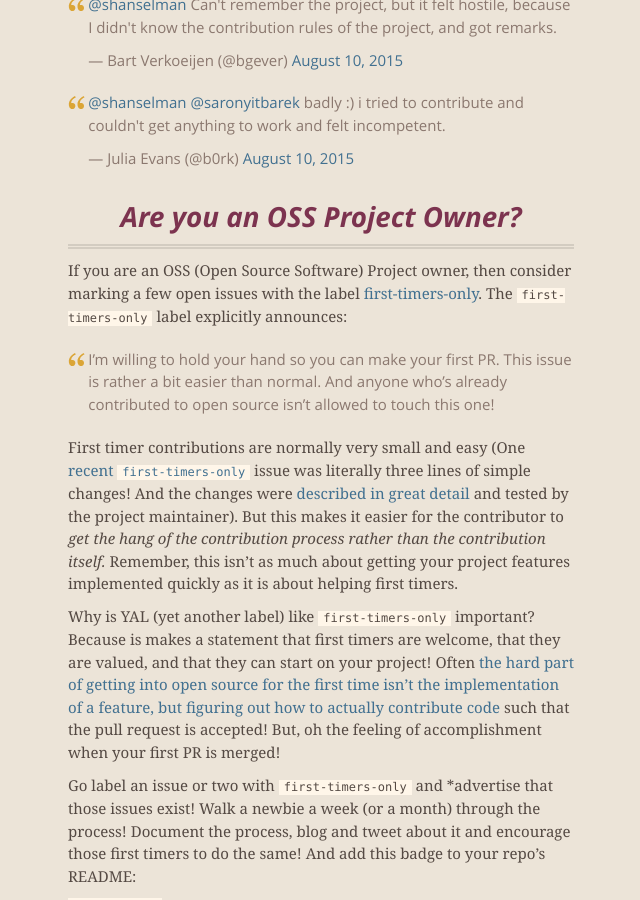
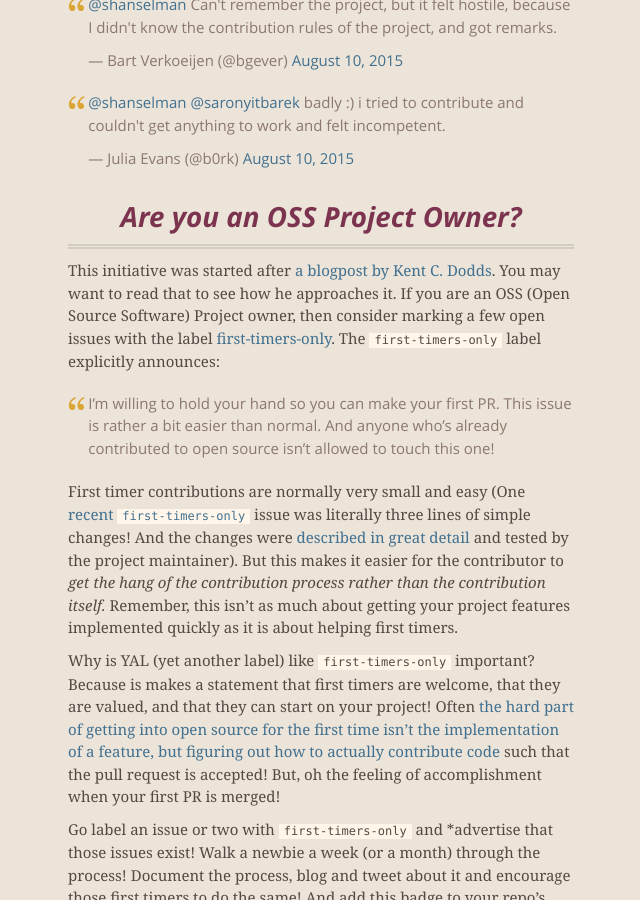
Before and after one commit to shanselman/firsttimersonly, a Jekyll site: the page built from index.md, in a window 1280 px wide and 900 px high, scrolled down 1648 px. Shown: the whole window, without its empty margins (319-959 px from the left). Built offline with Jekyll 4.4.1, drawn with Linux system fonts in a browser that asks for light colours; nearby versions of some CDN libraries; Markdown is read by kramdown in place of the engine named in the settings; comment, search, counter and statistics services are not loaded; grey boxes are pictures that could not be loaded.

Commit message:
Adding explicit reference
Not certain that this is necessary, but I think that this blog post gives a lot of context around the concept and the "rules" of the initiative.

```diff
--- a/index.md
+++ b/index.md
@@ -36,7 +36,7 @@ Some had bad experiences. The purpose of `first-timers-only` is to help everyone
 
 ### Are you an OSS Project Owner?
 
-If you are an OSS (Open Source Software) Project owner, then consider marking a few open issues with the label [first-timers-only](https://github.com/search?q=label%3Afirst-timers-only). The `first-timers-only` label explicitly announces:
+This initiative was started after [a blogpost by Kent C. Dodds](https://medium.com/@kentcdodds/first-timers-only-78281ea47455). You may want to read that to see how he approaches it. If you are an OSS (Open Source Software) Project owner, then consider marking a few open issues with the label [first-timers-only](https://github.com/search?q=label%3Afirst-timers-only). The `first-timers-only` label explicitly announces:
 
 > I'm willing to hold your hand so you can make your first PR. This issue is rather a bit easier than normal.
 > And anyone who's already contributed to open source isn't allowed to touch this one!
```
